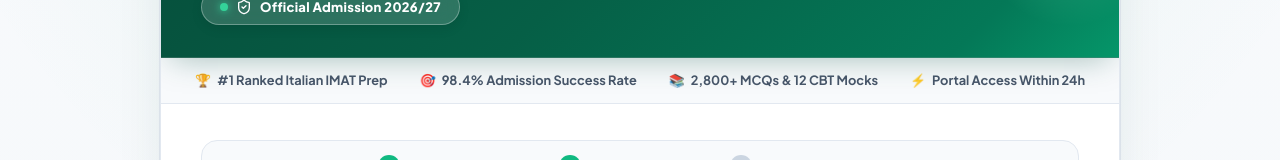
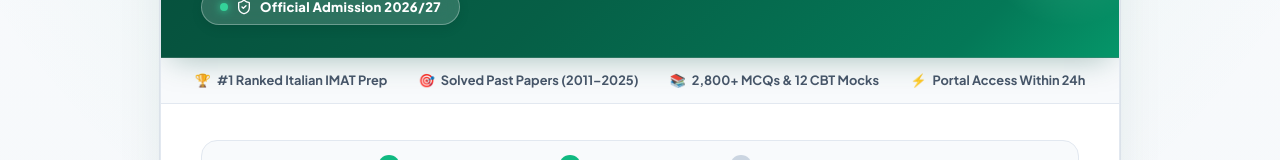
Before and after one commit to ch-muaz-kamboh/Ahsoraa-med-academy, a Next.js app: page /register in a window 1280 px wide. Shown: the part 299-459 px from the top of the page. Built offline with nearby package versions, Linux system fonts and the light colour scheme; no server answers; the database is empty.

Commit message:
Replace unverified metric with genuine solved past papers tag

```diff
--- a/src/app/(auth)/register/page.tsx
+++ b/src/app/(auth)/register/page.tsx
@@ -665,7 +665,7 @@ function RegisterContent() {
             <span>🏆</span> <span>#1 Ranked Italian IMAT Prep</span>
           </div>
           <div style={{ display: 'flex', alignItems: 'center', gap: '6px' }}>
-            <span>🎯</span> <span>98.4% Admission Success Rate</span>
+            <span>🎯</span> <span>Solved Past Papers (2011–2025)</span>
           </div>
           <div style={{ display: 'flex', alignItems: 'center', gap: '6px' }}>
             <span>📚</span> <span>2,800+ MCQs &amp; 12 CBT Mocks</span>
```
